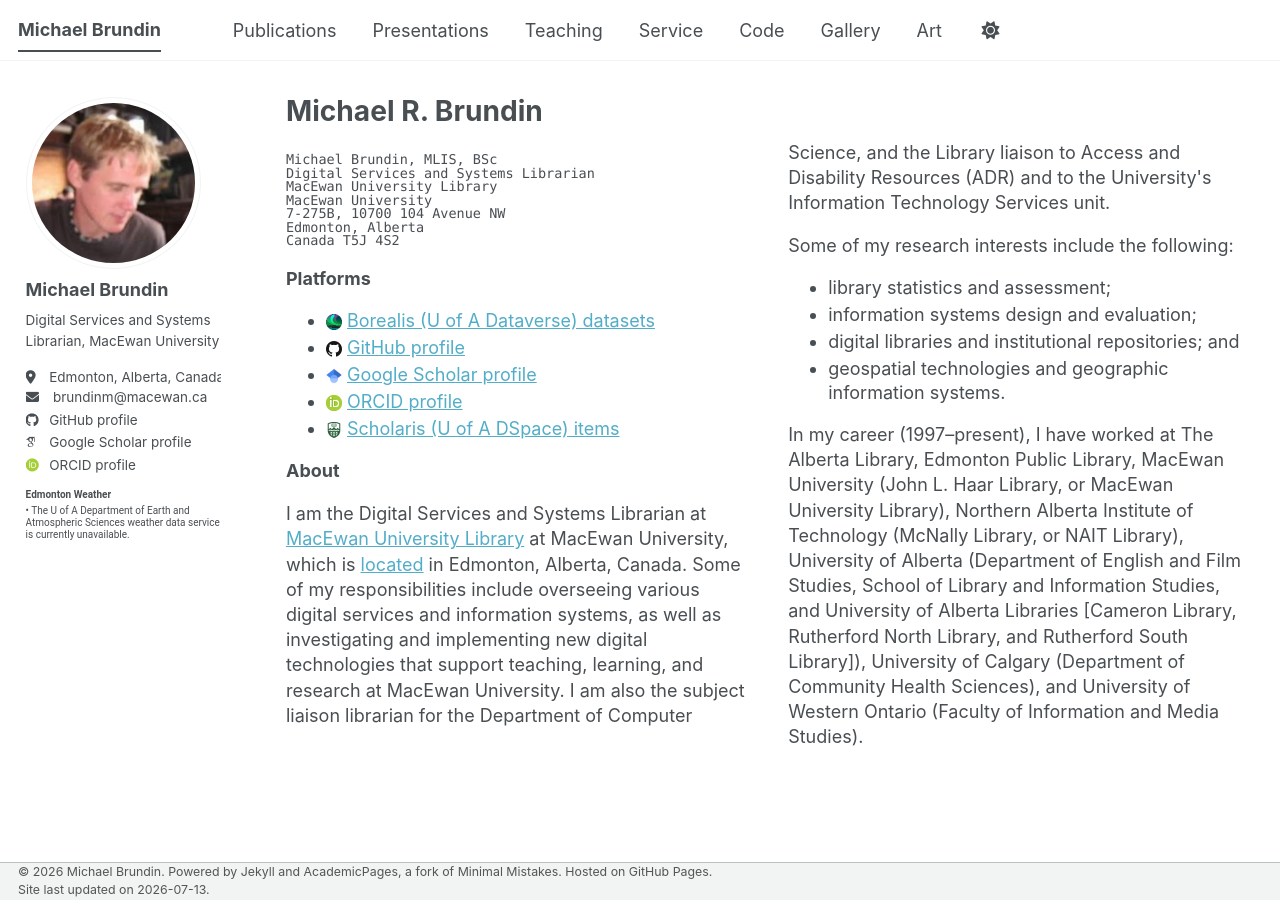
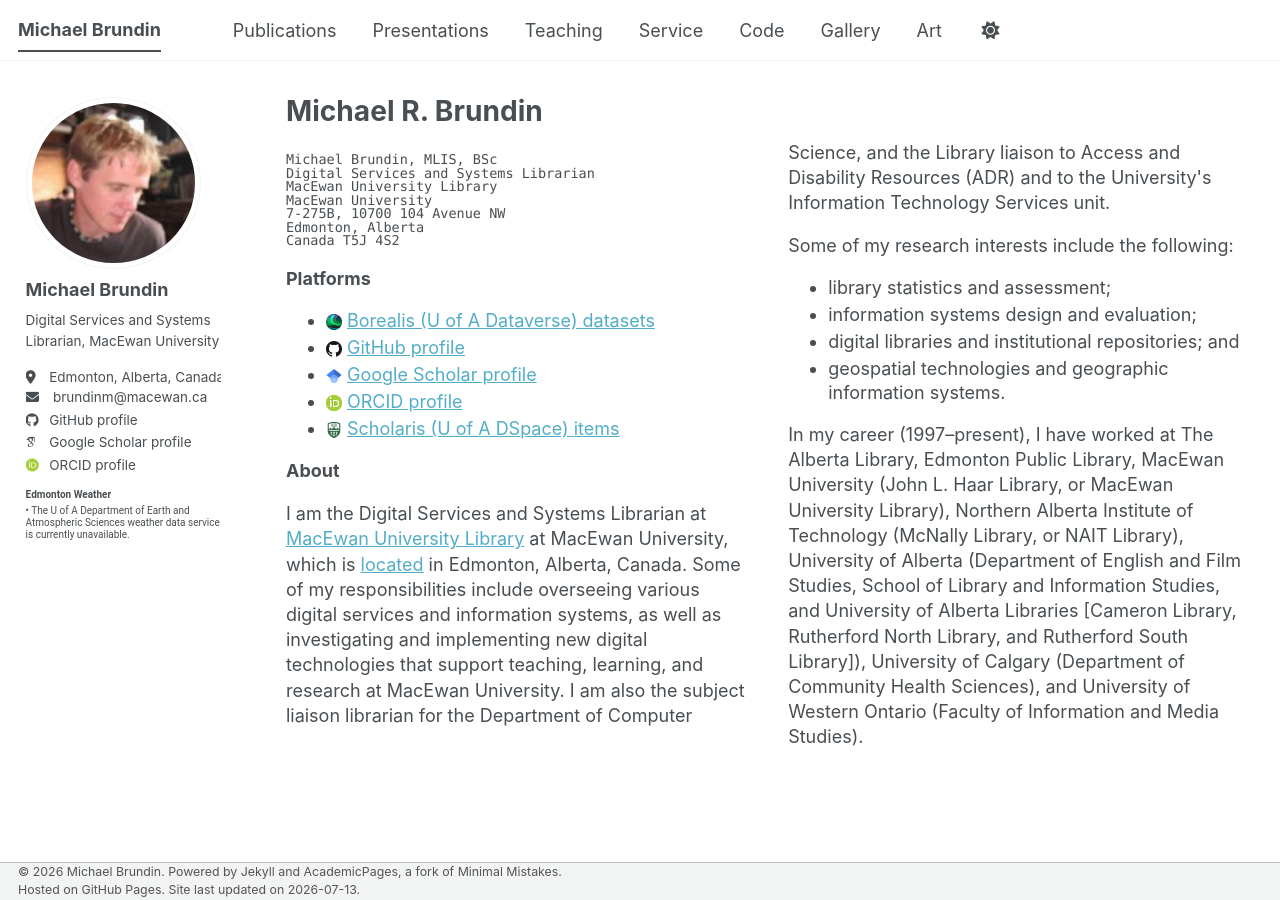
Before and after one commit to brundinm/brundinm.github.io, a Jekyll site: the page built from _pages/about.md, in a window 1280 px wide. Built offline with Jekyll 4.4.1, drawn with Linux system fonts in a browser that asks for light colours; some web fonts are replaced; a script bundle is joined from its source files by our own code; library files that are not in the unit come from our copies.

Commit message:
Update footer.html

```diff
--- a/_includes/footer.html
+++ b/_includes/footer.html
@@ -2,6 +2,6 @@
 
 <!-- MRB: Revised footer -->
 <div class="page__footer-copyright">
-  &copy; {{ site.time | date: '%Y' }} {{ site.name | default: site.title }}. {{ site.data.ui-text[site.locale].powered_by | default: "Powered by" }} <a href="https://jekyllrb.com" target="_blank" rel="nofollow noopener noreferrer">Jekyll</a> and <a href="https://github.com/academicpages/academicpages.github.io" target="_blank" rel="nofollow noopener noreferrer">AcademicPages</a>, a fork of <a href="https://mademistakes.com/work/jekyll-themes/minimal-mistakes/" target="_blank" rel="nofollow noopener noreferrer">Minimal Mistakes</a>. Hosted on <a href="https://pages.github.com/" target="_blank" rel="nofollow noopener noreferrer">GitHub Pages</a>.<br />
-  Site last updated on {{ "now" | date: '%Y-%m-%d' }}.
+  &copy; {{ site.time | date: '%Y' }} {{ site.name | default: site.title }}. {{ site.data.ui-text[site.locale].powered_by | default: "Powered by" }} <a href="https://jekyllrb.com" target="_blank" rel="nofollow noopener noreferrer">Jekyll</a> and <a href="https://github.com/academicpages/academicpages.github.io" target="_blank" rel="nofollow noopener noreferrer">AcademicPages</a>, a fork of <a href="https://mademistakes.com/work/jekyll-themes/minimal-mistakes/" target="_blank" rel="nofollow noopener noreferrer">Minimal Mistakes</a>.<br />
+  Hosted on <a href="https://pages.github.com/" target="_blank" rel="nofollow noopener noreferrer">GitHub Pages</a>. Site last updated on {{ "now" | date: '%Y-%m-%d' }}.
 </div>
```
